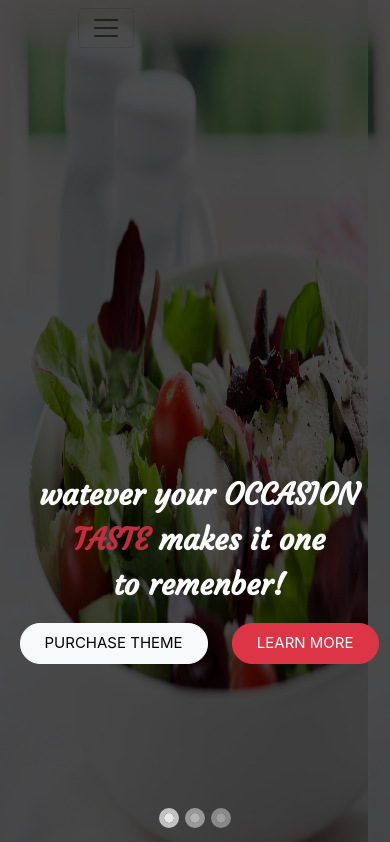
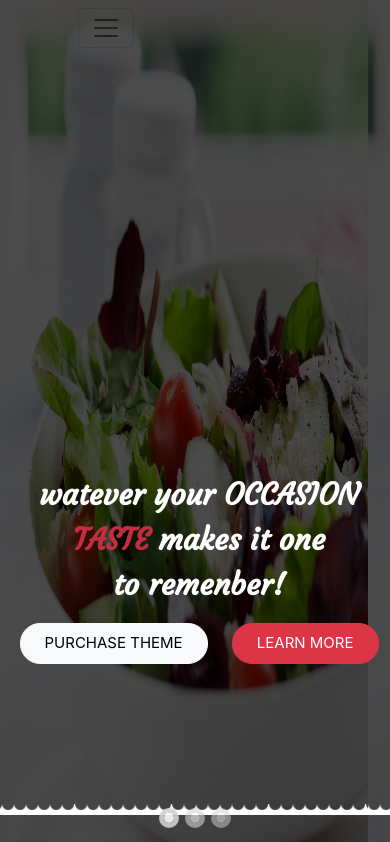
Before and after one commit to N-Georges/cs-site-chef-20, a website: page index.html in a window 390 px wide. Shown: the top 842 px of the page. Drawn offline with nearby package versions, Linux system fonts and the light colour scheme.

Commit message:
ajout des bg du footer et header

```diff
--- a/index.html
+++ b/index.html
@@ -69,15 +69,22 @@
             <div class="carousel-inner">
               <div class="carousel-item active">
                 <img src="./public/img/banner1.jpg" class="d-block w-100" alt="image de salade">
+                <div class="bgbottom">
+                </div>
               </div>
               <div class="carousel-item">
                 <img src="./public/img/banner1.jpg" class="d-block w-100" alt="image de salade">
+                <div class="bgbottom">
+                </div>
               </div>
               <div class="carousel-item">
                 <img src="./public/img/banner1.jpg" class="d-block w-100" alt="image de salade">
+                <div class="bgbottom">
+                </div>
               </div>
             </div>
           </div>
+
     </header>
 <main class="pt-1">
     <!-- section story -->
--- a/src/sass/modules/_header.scss
+++ b/src/sass/modules/_header.scss
@@ -124,6 +124,22 @@ header{
                 }
 
             }
+            .bgbottom{
+                background-image: url(../img/bottom_decoration_img.png);
+                background-repeat: repeat-x;
+                width: 100%!important;
+                height: 20px;
+                position: absolute;
+                top: 657px;
+                @media screen and (min-width: 600px) and (max-width: 1024px) {
+                    top: 1010px;
+
+                }
+                @media screen and (max-width: 600px) {
+                    top: 800px;
+
+                }
+            }
         }
 
     }
--- a/src/sass/modules/_table.scss
+++ b/src/sass/modules/_table.scss
@@ -143,5 +143,4 @@
             }
         }
     }
-
 }
```
Also changed, not shown: public/css/app.css, 1 other file.
